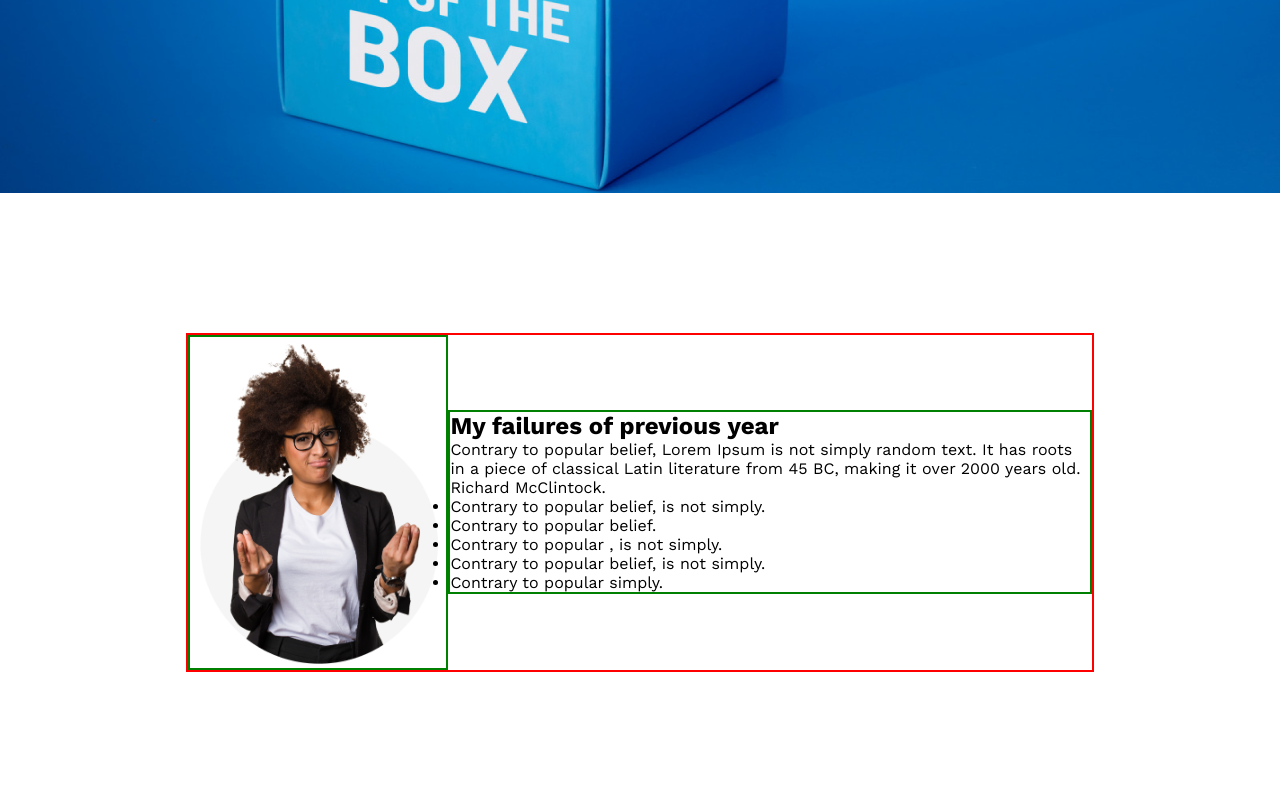
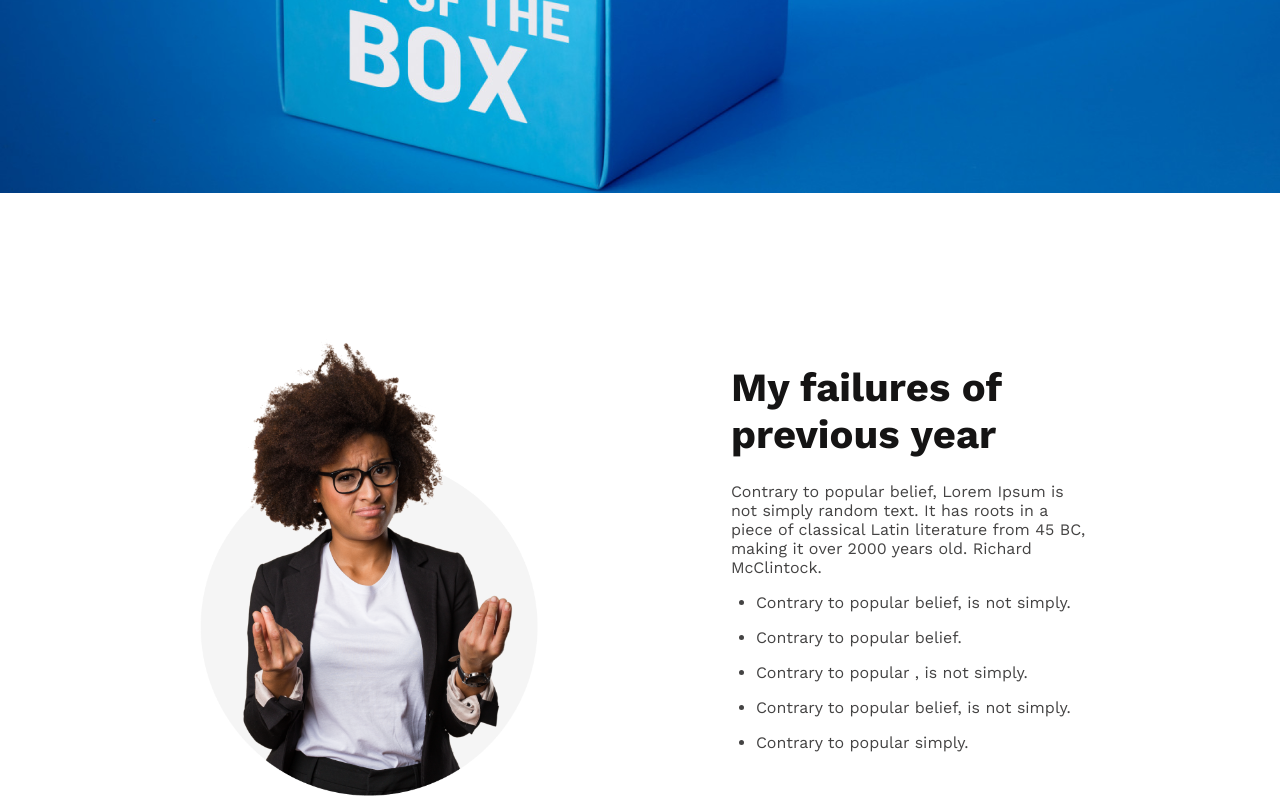
Before and after one commit to emon-101/New-Me, a plain HTML site: page index.html in a window 1280 px wide. Shown: the part 615-1415 px from the top of the page. Before the commit the page ends 1287 px from the top, so only its background shows below. Drawn offline with nearby package versions, Linux system fonts and the light colour scheme.

Commit message:
complete the hero section

```diff
--- a/style.css
+++ b/style.css
@@ -74,13 +74,37 @@ header {
     width: 71%;
     max-width: 1140px;
     margin: 0 auto;
-    border: 2px solid red;
+    /* border: 2px solid red; */
 }
+
+
 
 .hero-img img {
     width: 100%;
 }
 
 .hero-img, .hero-content {
-    border: 2px solid green;
+    /* border: 2px solid green; */
+    width: 40%;
 }
+
+.hero-content h2 {
+    font-size: 40px;
+    font-weight: 700;
+    letter-spacing: 0;
+    color: rgba(21, 20, 20, 1);
+    margin-bottom: 24px;
+}
+
+.hero-content p{
+    font-size: 16px;
+    color: rgba(68, 67, 67, 1);
+    margin-bottom: 16px;
+}
+
+.hero-content ul li {
+    font-size: 16px;
+    color: rgba(68, 67, 67, 1);
+    margin-bottom: 16px;
+    margin-left: 25px;
+}
```
